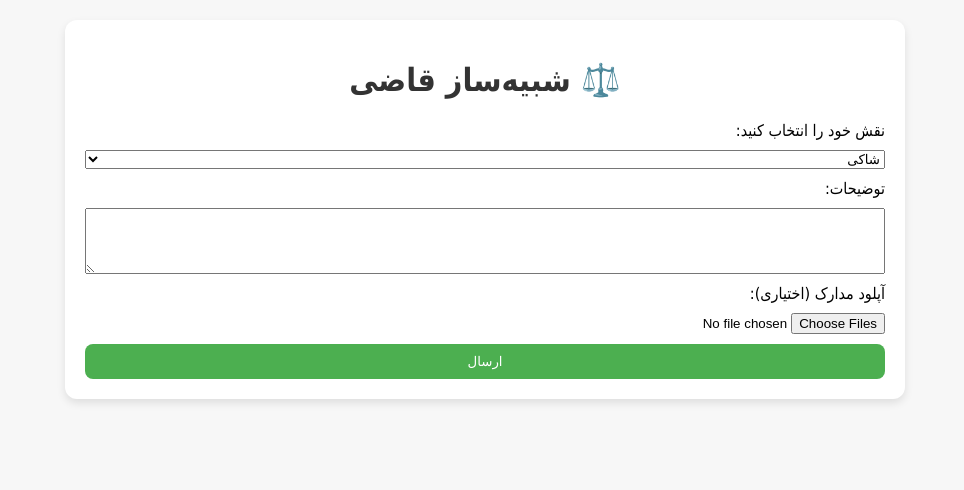
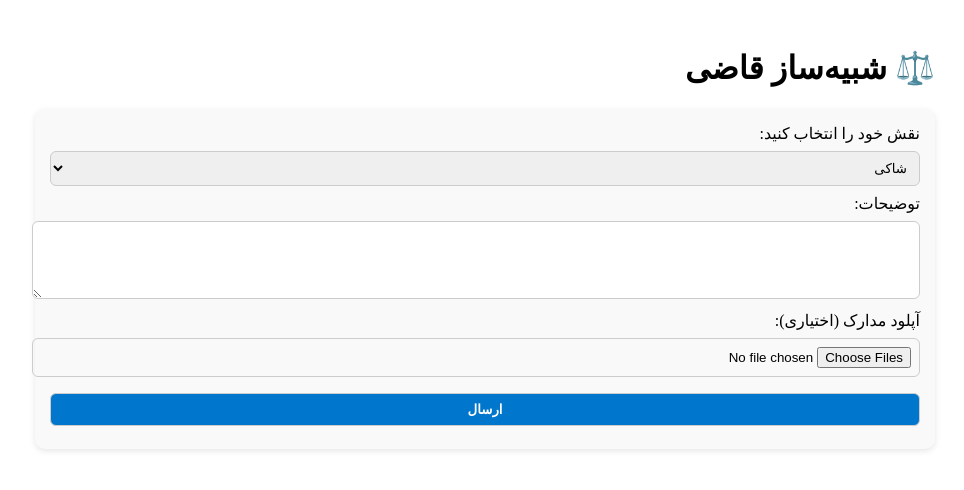
Before and after one commit to infomanian/judge, a Flask app: page / in a window 1280 px wide. Shown: the top 490 px of the page, without its empty margins (155-1119 px from the left). Run offline with Flask 3, Linux system fonts and the light colour scheme.

Commit message:
interface changed

```diff
--- a/app.py
+++ b/app.py
@@ -45,7 +45,8 @@ def index():
         files = request.files.getlist("files")
         user_input = build_prompt(role, text, files)
 
-        session["conversation_history"].append(user_input)
+        session["conversation_history"].append(f"{role}: {text}")
+
         prompt = "\n\n".join(session["conversation_history"])
         resp = client.messages.create(
             model=ANTHROPIC_MODEL,
--- a/static/style.css
+++ b/static/style.css
@@ -1,53 +1,77 @@
-body {
-  font-family: 'Tahoma', sans-serif;
-  background: #f7f7f7;
-  margin: 0;
-  padding: 0;
+.container {
+  max-width: 900px;
+  margin: auto;
+  padding: 20px;
   direction: rtl;
 }
 
-.container {
-  max-width: 800px;
-  margin: 20px auto;
-  background: #fff;
-  padding: 20px;
-  border-radius: 12px;
-  box-shadow: 0 4px 8px rgba(0,0,0,0.1);
+form {
+  margin-bottom: 20px;
+  background: #f9f9f9;
+  padding: 15px;
+  border-radius: 10px;
+  box-shadow: 0 2px 6px rgba(0,0,0,0.1);
 }
 
-h1 {
-  text-align: center;
-  color: #333;
-}
-
-form {
-  display: flex;
-  flex-direction: column;
-  gap: 10px;
-}
-
-textarea {
-  resize: vertical;
+textarea, select, input, button {
+  width: 100%;
+  margin: 8px 0;
+  padding: 8px;
+  border-radius: 6px;
+  border: 1px solid #ccc;
 }
 
 button {
-  padding: 10px;
-  background: #4CAF50;
-  color: white;
-  border: none;
-  border-radius: 8px;
+  background: #0077cc;
+  color: #fff;
+  font-weight: bold;
   cursor: pointer;
 }
 
 button:hover {
-  background: #45a049;
+  background: #005fa3;
 }
 
-.response, .history {
+.response.judge-box {
+  background: #fff3cd;
+  border: 1px solid #ffeeba;
+  padding: 15px;
+  border-radius: 8px;
+  margin: 20px 0;
+}
+
+.history-grid {
+  display: grid;
+  grid-template-columns: 1fr 1fr;
+  gap: 20px;
   margin-top: 20px;
+}
+
+.party-column {
+  background: #f1f1f1;
   padding: 15px;
-  background: #f0f0f0;
   border-radius: 8px;
+}
+
+.party-column h2 {
+  margin-top: 0;
+  text-align: center;
+}
+
+.msg-box {
+  background: #fff;
+  padding: 10px;
+  margin: 10px 0;
+  border-radius: 6px;
+  box-shadow: 0 1px 4px rgba(0,0,0,0.1);
+}
+
+.msg-box.claimant {
+  border-right: 4px solid #0077cc;
+}
+
+.msg-box.defendant {
+  border-right: 4px solid #cc0000;
 }
 
 .btn-back {
```
Also changed, not shown: templates/index.html (+23 -14 lines).
